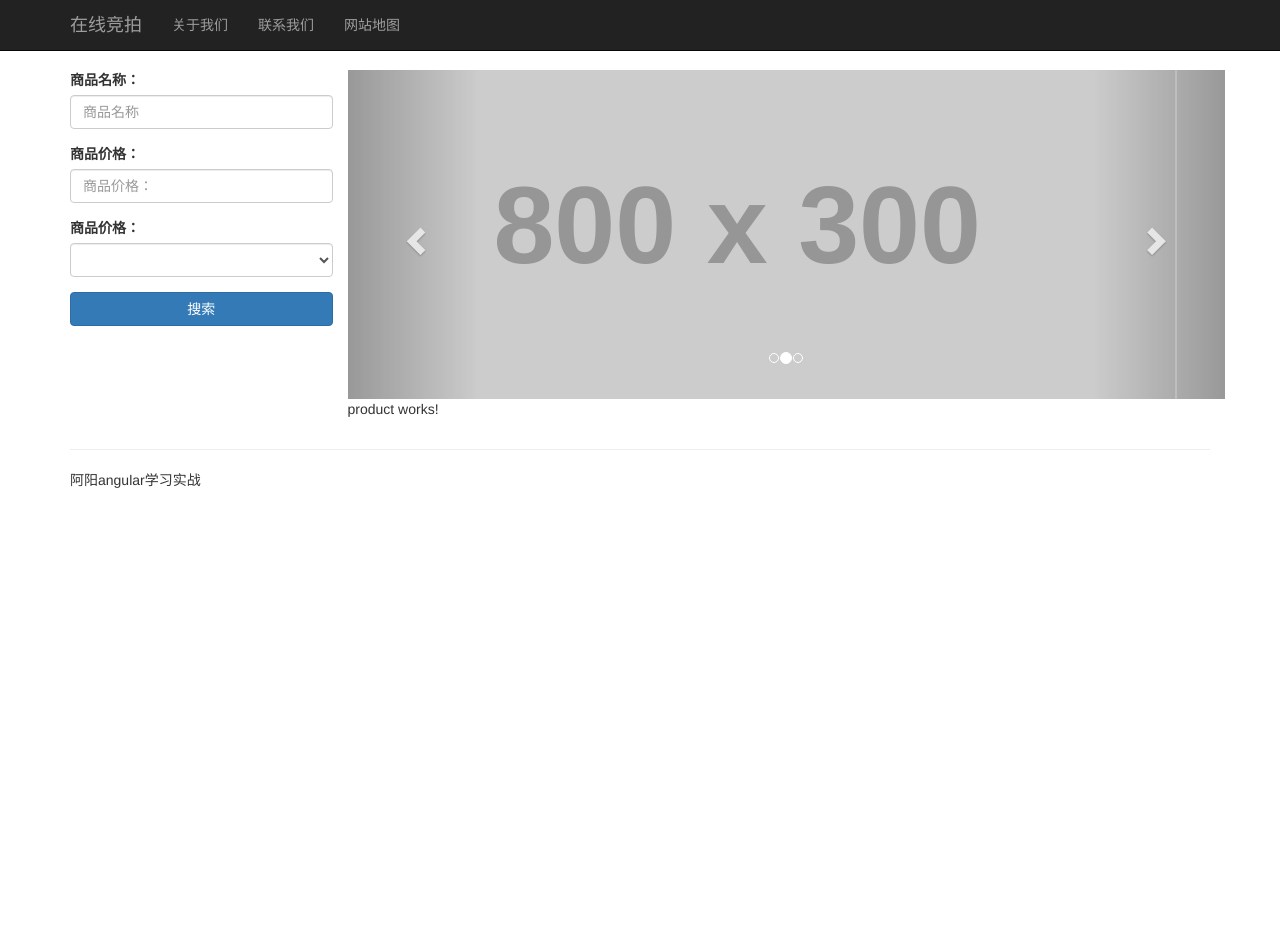
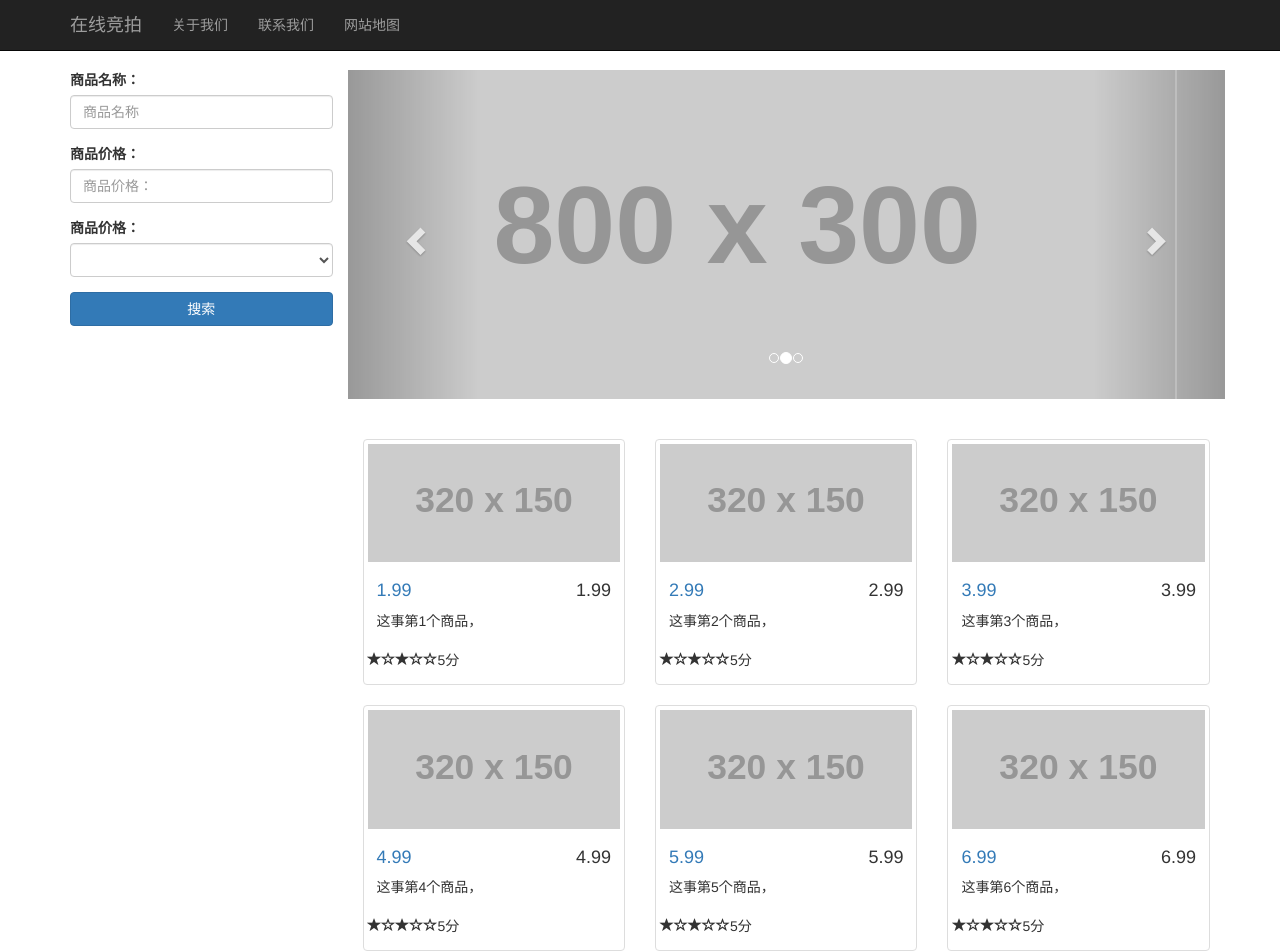
Before and after one commit to aYangLi/ng-auction, an Angular app: page / in a window 1280 px wide. Shown: the top 952 px of the page. Before the commit the page ends 800 px from the top, so only its background shows below. Built offline with nearby package versions, Linux system fonts and the light colour scheme.

Commit message:
列表完成

```diff
--- a/src/app/app.component.css
+++ b/src/app/app.component.css
@@ -0,0 +1,3 @@
+.carousel-container{
+    margin-bottom: 40px;
+}
--- a/src/app/app.component.html
+++ b/src/app/app.component.html
@@ -7,7 +7,7 @@
       </app-search>
     </div>
     <div class="col-md-9">
-      <div class="row">
+      <div class="row carousel-container">
         <app-carousel></app-carousel>
       </div>
       <div class="row">
--- a/src/app/product/product.component.html
+++ b/src/app/product/product.component.html
@@ -1,3 +1,14 @@
-<p>
-  product works!
-</p>
+<div *ngFor="let product of products" class="col-md-4 col-sm-4 col-lg-4">
+  <div class="thumbnail">
+    <!-- <img src="http://placehold.it/320x150" alt="商品"> -->
+    <img [src]="imgUrl" alt="">
+    <div class="caption">
+      <h4 class="pull-right">{{product.price}}</h4>
+      <h4><a href="#">{{product.price}}</a></h4>
+      <p>{{product.desc}}</p>
+    </div>
+    <div>
+      <app-stars></app-stars>
+    </div>
+  </div>
+</div>
--- a/src/app/product/product.component.ts
+++ b/src/app/product/product.component.ts
@@ -7,9 +7,36 @@ import { Component, OnInit } from '@angular/core';
 })
 export class ProductComponent implements OnInit {
 
+  private products: Array<Product>;
+  private imgUrl: String;
+
   constructor() { }
 
   ngOnInit() {
+    this.products = [
+      new Product(1, '第1个商品', 1.99, 3.5 , '这事第1个商品，', ['电子产品', '硬件设备']),
+      new Product(2, '第2个商品', 2.99, 4.0 , '这事第2个商品，', ['图书']),
+      new Product(3, '第3个商品', 3.99, 5 , '这事第3个商品，', ['硬件设备']),
+      new Product(4, '第4个商品', 4.99, 2.5 , '这事第4个商品，', ['电子产品']),
+      new Product(5, '第5个商品', 5.99, 4 , '这事第5个商品，', ['电子产品', '硬件设备']),
+      new Product(6, '第6个商品', 6.99, 2 , '这事第6个商品，', ['电子产品', '硬件设备']),
+    ];
+
+    this.products.push(new Product(7, '第7个商品', 7.99, 3.5 , '这事第7个商品，', ['电子产品', '硬件设备']));
+    this.imgUrl = 'http://placehold.it/320x150';
   }
 
 }
+
+export class Product {
+  constructor (
+    public id: number,
+    public title: string,
+    public price: number,
+    public rating: number,
+    public desc: string,
+    public categories: Array<string>
+  ) {
+
+  }
+}
--- a/src/app/stars/stars.component.html
+++ b/src/app/stars/stars.component.html
@@ -1,3 +1,7 @@
 <p>
-  stars works!
+  <!-- 属性绑定[] -->
+  <span *ngFor="let star of stars" class="glyphicon glyphicon-star"
+    [class.glyphicon-star-empty]="star"
+  ></span>
+  <span>{{rating}}分</span>
 </p>
--- a/src/app/stars/stars.component.ts
+++ b/src/app/stars/stars.component.ts
@@ -1,4 +1,5 @@
 import { Component, OnInit } from '@angular/core';
+import { Input } from '@angular/core/src/metadata/directives';
 
 @Component({
   selector: 'app-stars',
@@ -7,9 +8,16 @@ import { Component, OnInit } from '@angular/core';
 })
 export class StarsComponent implements OnInit {
 
+  // @Input()
+  private rating: number;
+
+  private stars: boolean[];
+
   constructor() { }
 
   ngOnInit() {
+    this.stars = [false, true, false, true, true];
+    this.rating = 5;
   }
 
 }
```
